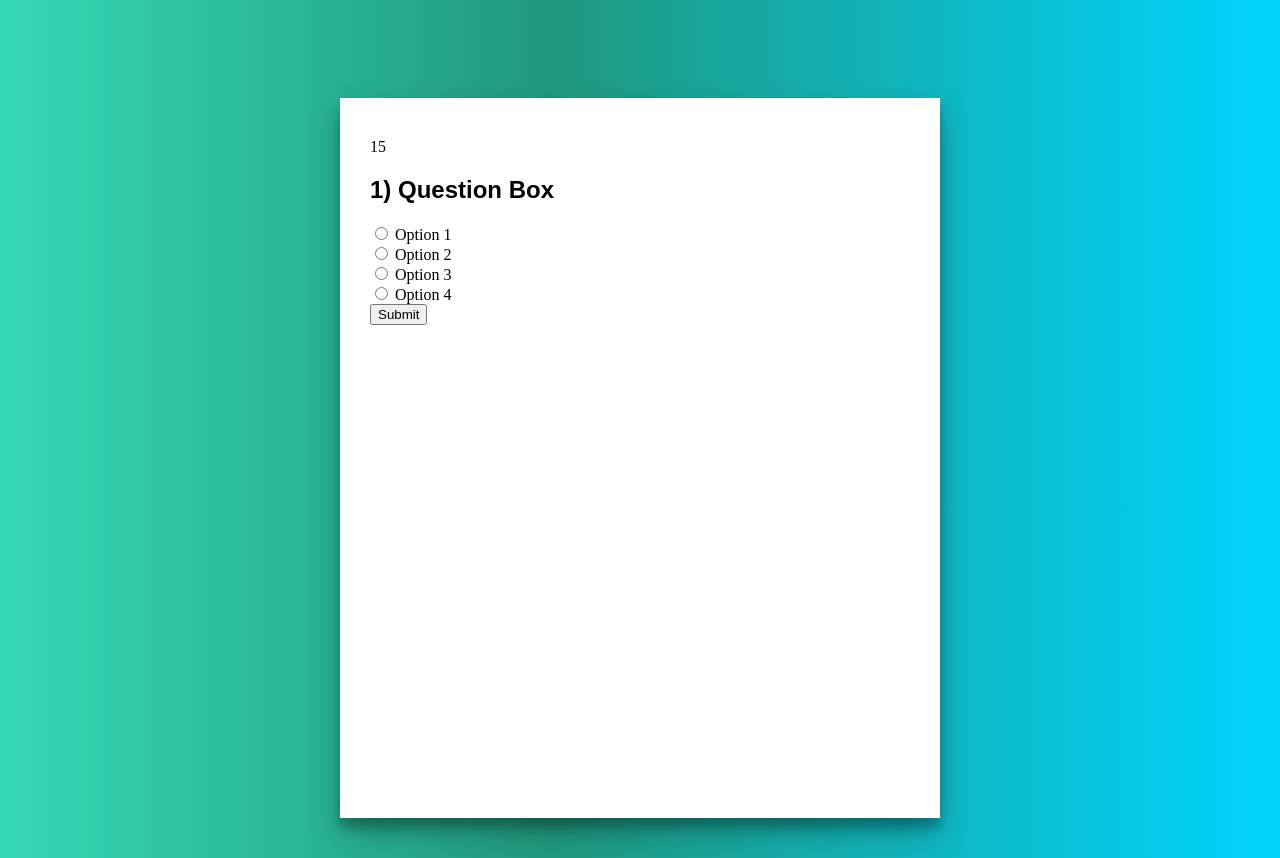
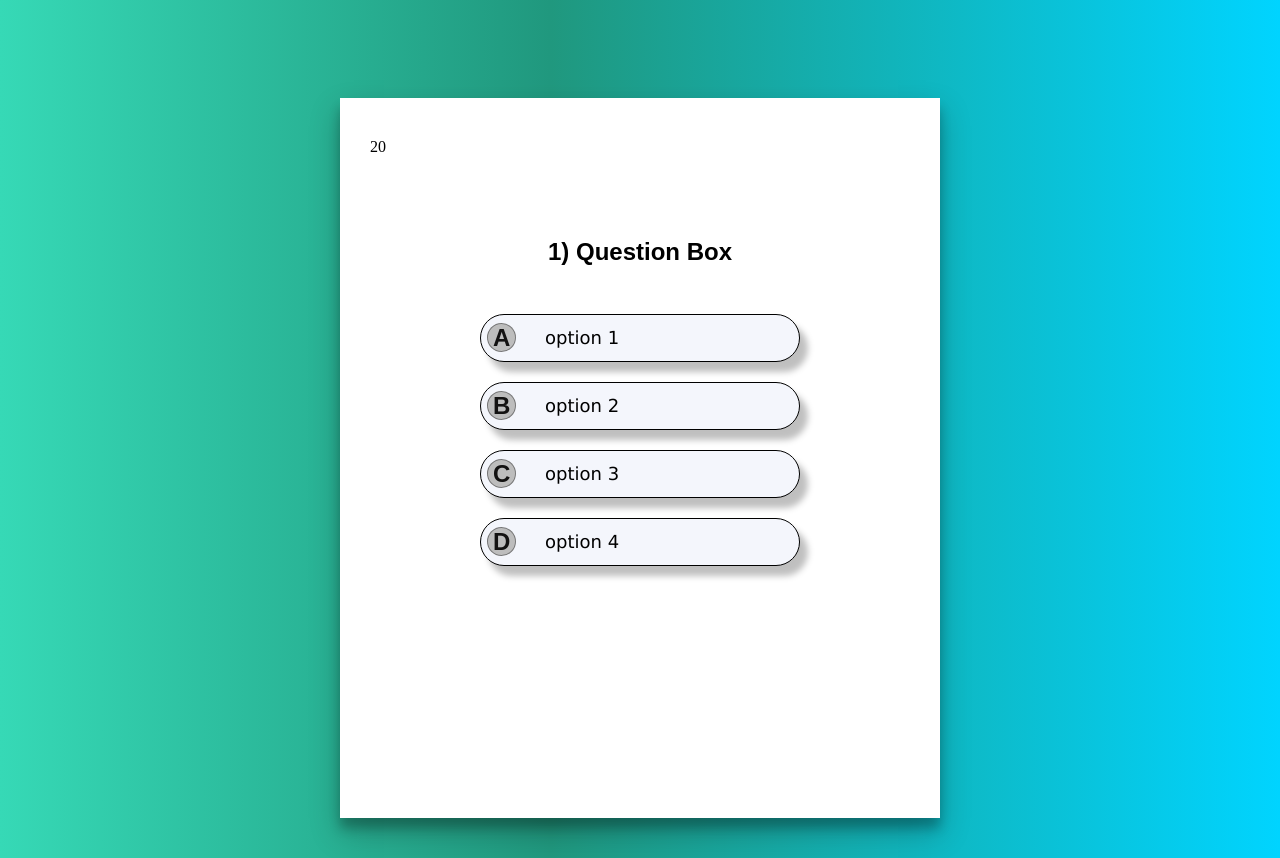
Before and after one commit to bsal694/miniquiz, a Django app: page /getquestion/get in a window 1280 px wide. Shown: the top 858 px of the page. Run offline with Django 4.2, Linux system fonts and the light colour scheme; data that the repository does not hold is empty; parts of the project's set-up code (start-up, migrations or seed data) failed here and were passed over.

Commit message:
otp done

```diff
--- a/quiz/accounts/urls.py
+++ b/quiz/accounts/urls.py
@@ -1,14 +1,16 @@
 from django.contrib import admin
-from django.urls import path,include
+from django.urls import path,include,re_path as url
+
 from . import views
 from accounts.views import(
     register_view,
     home,
 )
 urlpatterns = [
-    path('register/',register_view,name="register"),
+    path('register/',register_view),
     path('login/',views.login),
+    path('otpverification/',views.otpverification,name="otp"),
+    # url(r'^otpverification/', views.otpverification, name = 'otp')
 
-    path('',home,name="home")
 
 ]
--- a/quiz/api/email.py
+++ b/quiz/api/email.py
@@ -14,6 +14,6 @@ def send_otp_via_mail(email):
         user_obj=Account.objects.get(email=email)
         user_obj.otp=otp
         user_obj.save()
-        return otp
+        return otp,email
     except:
         print("errors")
--- a/quiz/api/serilization.py
+++ b/quiz/api/serilization.py
@@ -4,4 +4,4 @@ from accounts.models import Account
 class UserSerializer(serializers.ModelSerializer):
     class Meta:
         model=Account
-        fields='__all_'
+        fields='__all__'
--- a/quiz/miniquiz/templates/miniquiz/miniquiz.html
+++ b/quiz/miniquiz/templates/miniquiz/miniquiz.html
@@ -47,6 +47,77 @@
             height: 15rem;
             background-color: blue;
         }
+        input{
+            font-family: 'Lucida Sans', 'Lucida Sans Regular', 'Lucida Grande', 'Lucida Sans Unicode', Geneva, Verdana, sans-serif;
+            font-size:large;
+            text-align: left;
+            padding-left: 20%;
+
+        }
+        .row > div{
+            padding:10px;
+            margin:0 100px;
+        }
+        .option{
+
+            width:100%;
+            height: 48px;
+            background: #F4F6FC;
+            box-shadow: 8px 10px 6px rgba(0, 0, 0, 0.044);
+            border-radius: 50px;
+            background: #F4F6FC;
+            box-shadow: 8px 10px 6px rgba(0, 0, 0, 0.25);
+            border: 1px solid black;
+
+        }
+        #questions{
+            text-align: center;
+        }
+        #timmer{
+            height:10vh ;
+        }
+        .o{
+            position: relative;
+        }
+        span{
+            position: absolute;
+            left: 5%;
+    top:28%;
+            text-align: center;
+            background: #BDBDBD;
+            border-radius: 50%;
+            width: 8%;
+            height: 40%;
+            border:1px solid rgba(0, 0, 0, 0.373);
+            text-align: center;
+            font-size:x-large;
+            font-weight: 700;
+            color: #131212;
+        }
+        .option:hover{
+            background-color: rgb(0, 3, 6);
+            color:#fff;
+
+        }
+        .option3{
+            position: relative;
+        }
+        #icon{
+            background-repeat: no-repeat;
+
+
+            background-size: cover;
+            position:absolute;
+            right: 5%;
+            top:28%;
+            width:25px;
+            height:25px;
+            text-align: center;
+
+
+        }
+
+
 	</style>
 
 </head>
@@ -60,26 +131,31 @@
                 </div>
                <div id="row">
                     <h2 id="questions">1) Question Box</h2>
-                    <audio src="https://www.bensound.com/bensound-music/bensound-moose.mp3" autoplay></audio>
+                    <br>
+
                     <div class="row">
-                        <input class="option" id="option1" type="radio" value="0" name="option" />
-                        <label for="option1">Option 1</label>
+                        <div class="option1 o" id="a">
+                            <span id="txt">A</span>
+                           <input type="button" value="option 1" class="option" id="option1" >
                         </div>
-                    <div class="row">
-                        <input class="option" id="option2" type="radio" value="1" name="option" />
-                        <label for="option2">Option 2</label>
+                       <div class="option2 o" id="a">
+                            <span id="txt">B</span>
+                           <input type="button" value="option 2" class="option" id="option2"  >
+
                        </div>
-                    <div class="row">
-                        <input class="option" id="option3" type="radio" value="2" name="option" />
-                        <label for="option3">Option 3</label>
+                        <div class="option3 o" id="a">
+                            <span id="txt">C</span>
+                            <div id="icon"></div>
+                            <input type="button" value="option 3" class="option" id="option3" >
+
                         </div>
-                    <div class="row">
-                        <input class="option" id="option4" type="radio" value="3" name="option" />
-                        <label for="option4">Option 4</label>
+
+                        <div class="option4 o" id="a">
+                            <span id="txt">D</span>
+                            <input type="button" value="option 4" class="option" id="option4" >
+
                         </div>
-                    <button id="submit" type="submit" onclick="submits()">
-                        Submit
-                    </button>
+                    </div>
                </div>
             </div>
 
@@ -92,21 +168,25 @@
     <script>
         var _this=this
         var i=0
-        var right=0
-        var wrong=0
+        let right=0
+        let wrong=0
 
         var a='{{id}}'
         const questions=document.getElementById("questions")
         const optionInput=document.querySelectorAll('.option')
+        const button = document.querySelector('input');
         var form=document.getElementById('submit')
         var box =document.getElementById('row')
         const el = document.getElementById("timmer");
+        const optionbtn=document.getElementsByTagName('span')
+        var checkbox=document.getElementById("icon")
 
 
         function loadquestion(i){
 			{
             question:[]
         	}
+            console.log("apple")
 
 			fetch(`http://127.0.0.1:8000/getquestion/${_this.a}`)
 			.then((response) => response.json())
@@ -114,90 +194,48 @@
 				_this.question=result.data
                 var list=_this.question[i]
                 // console.log(list.answer[0].answer)
+
                 questions.innerHTML=`${i+1}) ${list.question}`
-                optionInput[0].nextElementSibling.innerText=list.answer[0].answer
-                optionInput[1].nextElementSibling.innerText=list.answer[1].answer
-                optionInput[2].nextElementSibling.innerText=list.answer[2].answer
-                optionInput[3].nextElementSibling.innerText=list.answer[3].answer
+                optionInput[0].value=list.answer[0].answer
+                optionInput[1].value=list.answer[1].answer
+                optionInput[2].value=list.answer[2].answer
+                optionInput[3].value=list.answer[3].answer
+                cntDown()
 			})
 
 		}
 
 
-        function submits(right=0,wrong=0){
-
-
-            const ans=getAnswer()
-            const a=question[0].answer[ans].is_correct
-            if (a == true){
-                var audio = new Audio("{% static '/miniquiz/audio/right_answer.mp3' %}")
-                audio.play()
-                console.log(audio)
-                right=right+1
-                console.log(right)
-
-            }
-            else{
-
-                var audio = new Audio("{% static '/miniquiz/audio/wrong_answer.mp3' %}")
 
 
 
-                audio.play()
-                console.log(audio)
-                wrong=wrong+1
-                console.log(wrong + "hi")
+    function cntDown() {
 
-            }
+        let sec = 20;
+        const timer = setInterval(() => {
             finalQuizpage=`
                         <div>
                             <p>Congratulations You made ${right} of ${question.length} </p>
                         </div>
                     `
 
-        }
-
-
-
-        const getAnswer=()=>{
-
-            optionInput.forEach((input)=>{
-                if(input.checked){
-
-                    i++
-                    if(i < question.length){
-                        loadquestion(i)
-                    // cntDown()
-                        answer=input.value
-
-                    }
-                    else{
-                        box.innerHTML=finalQuizpage
-                        el.style.display="none"
-
-
-                    }
-
-                }
-
-                }
-            )
-            return answer
-        }
-    function cntDown() {
-
-        let sec = 20;
-        const timer = setInterval(() => {
-
-
             el.innerHTML = sec--;
 
             if (sec < 10) el.style.color = "#ff0";
             if (sec < 5)el.style.color = "#f00";
             if (sec < 0){
+                console.log(i)
+                if(question.length>i){
                         clearInterval(timer)
+                        setTimeout(loadquestion, 2000,i=i+1);
+                        if(question.length==i){
                             box.innerHTML=finalQuizpage
                             el.style.display="none"
+
+                        }
+                        console.log("1")
+                }
+
 
             } ;
 
@@ -205,9 +243,59 @@
     }
 
 
+    optionInput.forEach((input)=>{
+        console.log(input.value)
+        input.addEventListener('click',function(){
+            // optionbtn.style.backgroundColor="red"
+
+
+
+            var ans=input.value
+
+            const answers=question[i].answer
+            answers.forEach((inputs)=>{
+
+                if(inputs.answer == ans){
+                    if(inputs.is_correct == true){
+                        document.getElementById('icon').style.backgroundImage="url('http://127.0.0.1:8000/media/assest/accept.png')"
+                        var audio = new Audio("{% static '/miniquiz/audio/right_answer.mp3' %}")
+                        audio.play()
+                        right=right+1
+                    }
+                    else{
+                        document.getElementById('icon').style.backgroundImage="url('http://127.0.0.1:8000/media/assest/cross.png')"
+
+                        var audio = new Audio("{% static '/miniquiz/audio/wrong_answer.mp3' %}")
+                        audio.play()
+                        wrong=wrong+1
+                    }
+                    i=i+1
+                    finalQuizpage=`
+                        <div>
+                            <p>Congratulations You made ${right} of ${question.length} </p>
+                        </div>
+                    `
+                    if(question.length>i){
+                        setTimeout(loadquestion, 2000,i);
+
+                    }
+                    else{
+                        box.innerHTML=finalQuizpage
+                        el.style.display="none"
+                    }
+
+
+
+                }
+            })
+
+        })
+
+    })
+    function onchange(){
+        console.log("hi")
+    }
     loadquestion(i)
-
-    cntDown()
 
 
 
--- a/quiz/miniquiz/views.py
+++ b/quiz/miniquiz/views.py
@@ -151,11 +151,6 @@ def detail(request):
             values=request.POST['value']
             user=request.POST['user']
             followerss=request.POST['follower']
-
-            print(a)
-
-
-
             if values == 'follow':
                 followers_count=follower(follower=followerss,user=user)
                 followers_count.save()
--- a/quiz/quiz/settings.py
+++ b/quiz/quiz/settings.py
@@ -164,7 +164,7 @@ DEFAULT_AUTO_FIELD = 'django.db.models.BigAutoField'
 
 EMAIL_BACKEND = 'django.core.mail.backends.smtp.EmailBackend'
 EMAIL_HOST = 'smtp.gmail.com'
-EMAIL_HOST_USER = 'officialminiquiz@gmail.com'
+EMAIL_HOST_USER = 'miniquiznepal@gmail.com'
 EMAIL_HOST_PASSWORD = 'Vish@l694'
 EMAIL_PORT = 587
 EMAIL_USE_TLS = True
```
Also changed, not shown: quiz/accounts/templates/account/otpinput.html (added, +51 -0 lines), quiz/accounts/views.py (+52 -24 lines), quiz/api/views.py (+3 -5 lines), quiz/api/urls.py (line endings or trailing spaces), quiz/media/assest/accept.png (added), quiz/media/assest/cross.png (added), quiz/miniquiz/static/miniquiz/img/assest/accept.png (added), quiz/miniquiz/static/miniquiz/img/assest/cross.png (added). Lines whose indentation alone changed are shown as unchanged.
